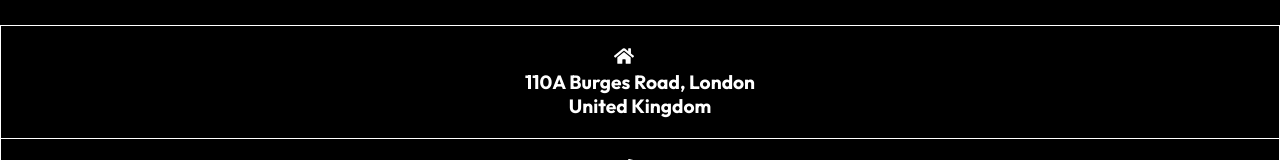
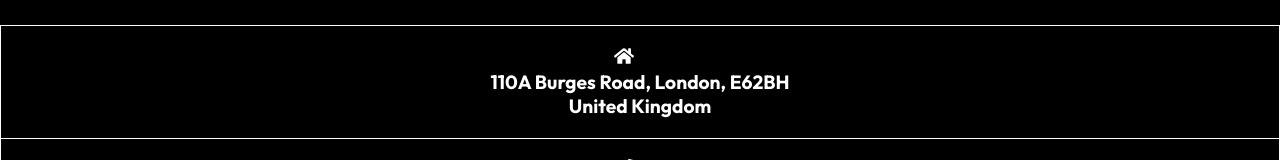
Before and after one commit to dineshbellamkonda12/React-portfolio, a React (Create React App) app: page /Contact in a window 1280 px wide. Shown: the part 515-675 px from the top of the page. Built offline with nearby package versions, Linux system fonts and the light colour scheme.

Commit message:
Updated Contact Page

```diff
--- a/src/components/Formc.js
+++ b/src/components/Formc.js
@@ -12,7 +12,7 @@ const Formc = () => {
                 <th>
                     <FaHome size={20} style={{color:"#fff", marginRight: "2rem" }} />
                   <div>
-                      <p>110A Burges Road, London</p>
+                      <p>110A Burges Road, London, E62BH</p>
                       <p>United Kingdom</p>
                   </div>
                 </th>
```
